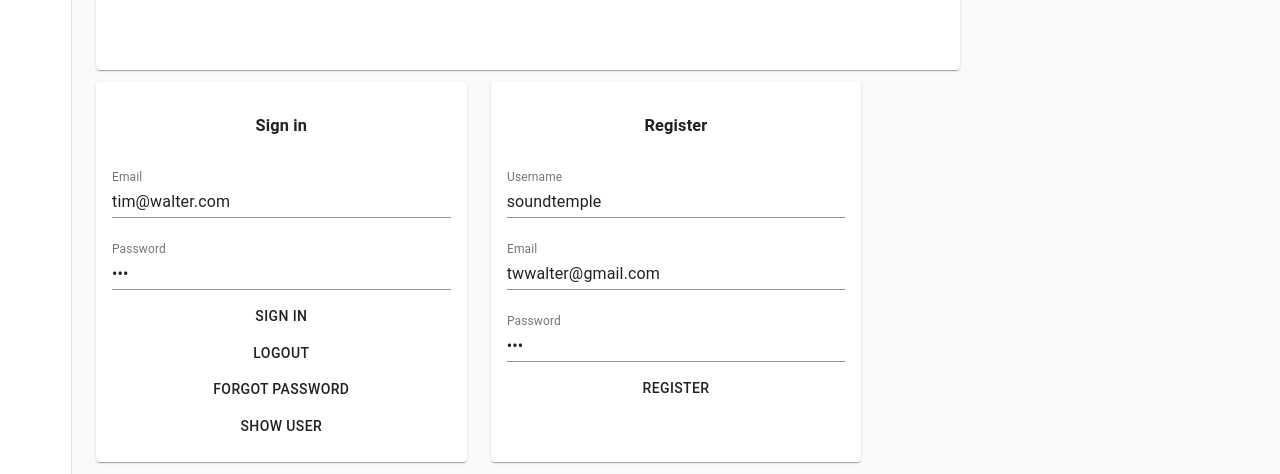
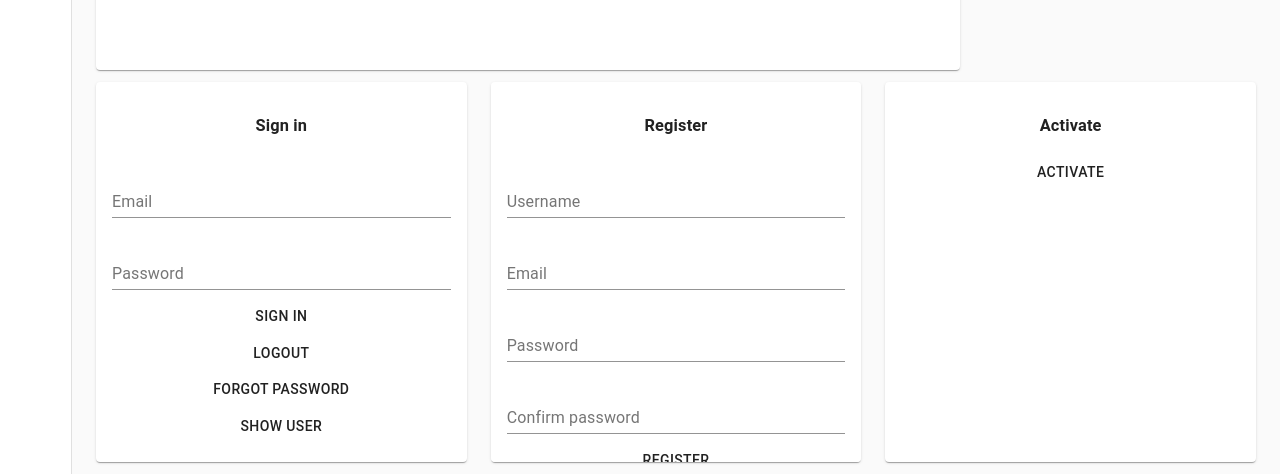
Before and after one commit to soundtemple/django_react_boilerplate, a React (Create React App) app in the folder frontend/: page / in a window 1280 px wide. Shown: the part 326-800 px from the top of the page. Built offline with nearby package versions, Linux system fonts and the light colour scheme; no server answers.

Commit message:
activate user and confirm password

```diff
--- a/frontend/src/app/components/dashboard.js
+++ b/frontend/src/app/components/dashboard.js
@@ -24,6 +24,7 @@ import Footer from "./footer";
 import ArticleListView from "../../blog/components/articleList";
 import SignIn from "../../auth/components/signin";
 import Register from "../../auth/components/register";
+import Activate from "../../auth/components/activate";
 import blueGrey from "@material-ui/core/colors/blueGrey";
 
 const drawerWidth = 240;
@@ -207,6 +208,11 @@ const Dashboard = props => {
                 <Register onFlash={onFlash} />
               </Paper>
             </Grid>
+            <Grid item xs={12} md={6} lg={4}>
+              <Paper className={fixedHeightPaper}>
+                <Activate onFlash={onFlash} />
+              </Paper>
+            </Grid>
           </Grid>
           <Box pt={4}>
             <Footer />
--- /dev/null
+++ b/frontend/src/auth/components/activate.js
@@ -0,0 +1,54 @@
+import React from "react";
+import axios from "../../utils/axios-wrapper";
+import { Formik, Form, Field } from "formik";
+import Button from "@material-ui/core/Button";
+
+const Activate = props => {
+  const { onFlash } = props;
+  return (
+    <>
+      <Formik
+        initialValues={{
+          uid: "",
+          token: ""
+        }}
+        onSubmit={(values, actions) => {
+          const url = "http://localhost:9000/auth/users/activation/";
+          axios
+            .post(url, values)
+            .then(resp => {
+              console.log(`ACTIVATED:${resp}`);
+              onFlash({
+                severity: "success",
+                message: "Activation complete! Login with your user details."
+              });
+            })
+            .catch(error => {
+              onFlash({
+                severity: "error",
+                message: "There was an error processing your request"
+              });
+              actions.setSubmitting(false);
+            });
+        }}
+      >
+        {// these goodies are passed in a Formik component:
+        //  - values, errors, touched, handleChange, handleBlur, handleSubmit, isSubmitting
+        // we can add to an input field manually like onChange={handleBlur}
+        // in a Formik Field they are passed already in the formik object  like my input component
+        // TextField component extracts the repititive aspects of the formik Field Component
+        ({ isValid, errors, touched }) => (
+          <Form>
+            <h3>Activate</h3>
+            <Button disabled={!isValid} type="submit" label="Activate">
+              Activate
+            </Button>
+            {/* <Debug /> */}
+          </Form>
+        )}
+      </Formik>
+    </>
+  );
+};
+
+export default Activate;
--- a/frontend/src/auth/components/register.js
+++ b/frontend/src/auth/components/register.js
@@ -17,7 +17,10 @@ const RegisterSchema = yup.object().shape({
     .string()
     .required("C'mon password is required")
     .min(3, "Must be > 3 characters")
-    .max(12, "Must be <= 12 characters")
+    .max(12, "Must be <= 12 characters"),
+  re_password: yup
+    .string()
+    .oneOf([yup.ref("password"), null], "Passwords must match")
 });
 
 const Register = props => {
@@ -25,9 +28,10 @@ const Register = props => {
     <>
       <Formik
         initialValues={{
-          username: "soundtemple",
-          email: "twwalter@gmail.com",
-          password: "123"
+          username: "",
+          email: "",
+          password: "",
+          re_password: ""
         }}
         validationSchema={RegisterSchema}
         validateOnBlur={true}
@@ -37,7 +41,6 @@ const Register = props => {
           axios
             .post(url, values)
             .then(resp => {
-              debugger;
               console.log(`REGISTERED:${resp}`);
             })
             .catch(error => {
@@ -64,6 +67,12 @@ const Register = props => {
               type="password"
               component={TextField}
             />
+            <Field
+              name="re_password"
+              label="Confirm password"
+              type="password"
+              component={TextField}
+            />
             <Button disabled={!isValid} type="submit" label="Register">
               Register
             </Button>
--- a/frontend/src/auth/components/signin.js
+++ b/frontend/src/auth/components/signin.js
@@ -55,8 +55,8 @@ const SignIn = props => {
     <>
       <Formik
         initialValues={{
-          email: "tim@walter.com",
-          password: "123"
+          email: "",
+          password: ""
         }}
         validationSchema={SignInSchema}
         validateOnBlur={true}
```
Also changed, not shown: 1 other file (tests, documents, lock files or other folders).
